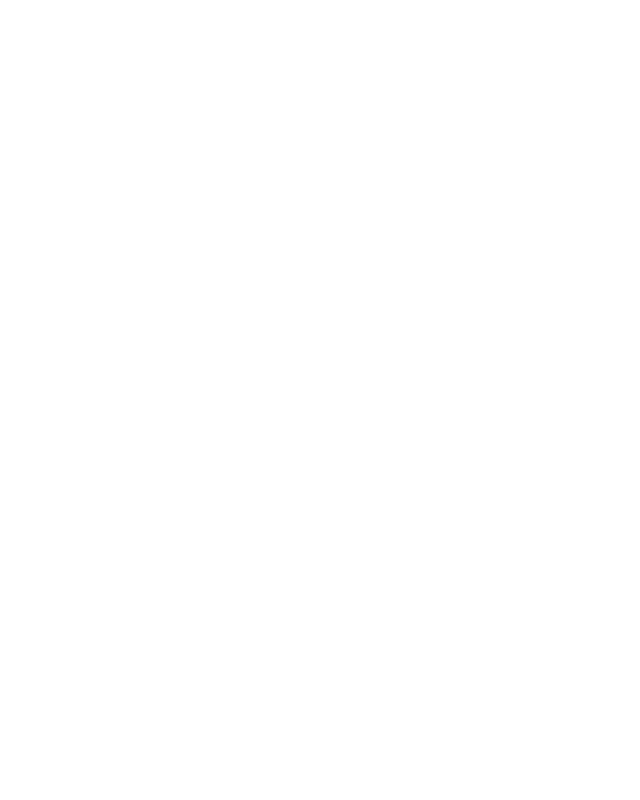
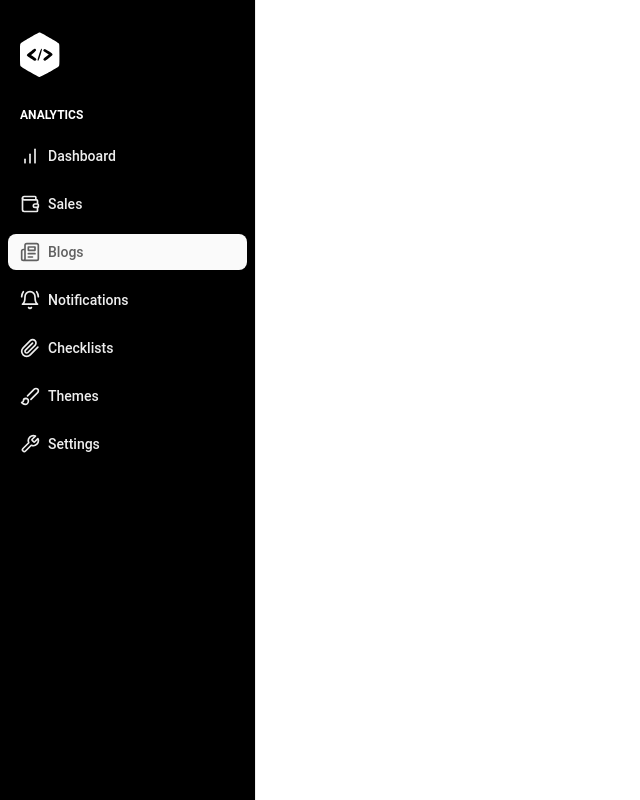
Before and after one commit to anish3333/mlsccoherence_git-push--f, a React (Vite) app in the folder client/: page /blogs in a window 1280 px wide. Before the commit this address had no page. Shown: the whole page, without its empty margins (0-640 px from the left). Built offline with nearby package versions, Linux system fonts and the light colour scheme.

Commit message:
Updated sidebar

```diff
--- a/client/src/App.jsx
+++ b/client/src/App.jsx
@@ -16,6 +16,14 @@
         <Route path="/sidebar" element={<Sidebar />} />
         <Route path="/signup" element={<Signup />} />
         <Route path="/signin" element={<Signin />} />
+        <Route path="/dashboard" element={<Sidebar />} />
+        <Route path="/checklists" element={<Sidebar />} />
+        <Route path="/settings" element={<Sidebar />} />
+        <Route path="/sales" element={<Sidebar />} />
+        <Route path="/blogs" element={<Sidebar />} />
+        <Route path="/notifications" element={<Sidebar />} />
+        <Route path="/themes" element={<Sidebar />} />
+
 
       </Routes>
     </>
--- a/client/src/components/Sidebar/Sidebar.jsx
+++ b/client/src/components/Sidebar/Sidebar.jsx
@@ -1,10 +1,49 @@
 import React from 'react'
 import { BarChart, Wallet, Newspaper, BellRing, Paperclip, Brush, Wrench } from 'lucide-react'
+import { NavLink, Link } from 'react-router-dom'
+
+const navItems = [
+    {
+        name: 'Dashboard',
+        icon: BarChart,
+        to: '/dashboard',
+    },
+    {
+        name: 'Sales',
+        icon: Wallet,
+        to: '/sales',
+    },
+    {
+        name: 'Blogs',
+        icon: Newspaper,
+        to: '/blogs',
+    },
+    {
+        name: 'Notifications',
+        icon: BellRing,
+        to: '/notifications',
+    },
+    {
+        name: 'Checklists',
+        icon: Paperclip,
+        to: '/checklists',
+    },
+    {
+        name: 'Themes',
+        icon: Brush,
+        to: '/themes',
+    },
+    {
+        name: 'Settings',
+        icon: Wrench,
+        to: '/settings',
+    }
+]
 
 export default function Sidebar() {
     return (
         <aside className="flex h-screen w-64 flex-col overflow-y-auto border-r bg-black px-5 py-8">
-            <a href="#">
+            <Link to="#">
                 <svg
                     width="40"
                     height="46"
@@ -17,67 +56,31 @@
                         fill="white"
                     />
                 </svg>
-            </a>
+            </Link>
             <div className="mt-6 flex flex-1 flex-col justify-between">
                 <nav className="-mx-3 space-y-6 ">
                     <div className="space-y-3 ">
                         <label className="px-3 text-xs font-semibold uppercase text-white">analytics</label>
-                        <a
-                            className="flex transform items-center rounded-lg px-3 py-2 text-gray-200 transition-colors duration-300 hover:bg-gray-50 hover:text-gray-700"
-                            href="#"
-                        >
-                            <BarChart className="h-5 w-5" aria-hidden="true" />
-                            <span className="mx-2 text-sm font-medium">Dashboard</span>
-                        </a>
-                        <a
-                            className="flex transform items-center rounded-lg px-3 py-2 text-gray-200 transition-colors duration-300 hover:bg-gray-100 hover:text-gray-700"
-                            href="#"
-                        >
-                            <Wallet className="h-5 w-5" aria-hidden="true" />
-                            <span className="mx-2 text-sm font-medium">Sales</span>
-                        </a>
-                    </div>
-                    <div className="space-y-3 ">
-                        <label className="px-3 text-xs font-semibold uppercase text-white">content</label>
-                        <a
-                            className="flex transform items-center rounded-lg px-3 py-2 text-gray-200 transition-colors duration-300 hover:bg-gray-100 hover:text-gray-700"
-                            href="#"
-                        >
-                            <Newspaper className="h-5 w-5" aria-hidden="true" />
-                            <span className="mx-2 text-sm font-medium">Blogs</span>
-                        </a>
-                        <a
-                            className="flex transform items-center rounded-lg px-3 py-2 text-gray-200 transition-colors duration-300 hover:bg-gray-100 hover:text-gray-700"
-                            href="#"
-                        >
-                            <BellRing className="h-5 w-5" aria-hidden="true" />
-                            <span className="mx-2 text-sm font-medium">Notifications</span>
-                        </a>
-                        <a
-                            className="flex transform items-center rounded-lg px-3 py-2 text-gray-200 transition-colors duration-300 hover:bg-gray-100 hover:text-gray-700"
-                            href="#"
-                        >
-                            <Paperclip className="h-5 w-5" aria-hidden="true" />
-                            <span className="mx-2 text-sm font-medium">Checklists</span>
-                        </a>
-                    </div>
+                        {
+                            navItems.map((item, idx) => (
+                                <NavLink
+                                    className={({ isActive }) => {
+                                        return (`flex transform items-center rounded-lg px-3 py-2 text-gray-200 transition-colors duration-300 hover:bg-gray-50 hover:text-gray-700`
+                                            + ((isActive) ? ' text-gray-700 bg-gray-50 ' : '  ')
+                                        )
+                                    }}
+                                    to={item.to}
+                                    key={idx}
+                                >
+                                    {/* <BarChart className="h-5 w-5" aria-hidden="true" /> */}
+                                    <item.icon className="h-5 w-5" aria-hidden="true" />
+                                    <span className="mx-2 text-sm font-medium">
+                                        {item.name}
+                                    </span>
+                                </NavLink>
+                            ))
+                        }
 
-                    <div className="space-y-3 ">
-                        <label className="px-3 text-xs font-semibold uppercase text-white">Customization</label>
-                        <a
-                            className="flex transform items-center rounded-lg px-3 py-2 text-gray-200 transition-colors duration-300 hover:bg-gray-100 hover:text-gray-700"
-                            href="#"
-                        >
-                            <Brush className="h-5 w-5" aria-hidden="true" />
-                            <span className="mx-2 text-sm font-medium">Themes</span>
-                        </a>
-                        <a
-                            className="flex transform items-center rounded-lg px-3 py-2 text-gray-200 transition-colors duration-300 hover:bg-gray-100 hover:text-gray-700"
-                            href="#"
-                        >
-                            <Wrench className="h-5 w-5" aria-hidden="true" />
-                            <span className="mx-2 text-sm font-medium">Setting</span>
-                        </a>
                     </div>
                 </nav>
             </div>
@@ -103,7 +106,7 @@
 //                 <div class="h-full px-3 py-4 overflow-y-auto bg-gray-50 dark:bg-gray-800">
 //                     <ul class="space-y-2 font-medium">
 //                         <li>
-//                             <a href="#" class="flex items-center p-2 text-gray-900 rounded-lg dark:text-white hover:bg-gray-100 dark:hover:bg-gray-700 group">
+//                             <a to="#" class="flex items-center p-2 text-gray-900 rounded-lg dark:text-white hover:bg-gray-100 dark:hover:bg-gray-700 group">
 //                                 <svg class="w-5 h-5 text-gray-500 transition duration-75 dark:text-gray-400 group-hover:text-gray-900 dark:group-hover:text-white" aria-hidden="true" xmlns="http://www.w3.org/2000/svg" fill="currentColor" viewBox="0 0 22 21">
 //                                     <path d="M16.975 11H10V4.025a1 1 0 0 0-1.066-.998 8.5 8.5 0 1 0 9.039 9.039.999.999 0 0 0-1-1.066h.002Z" />
 //                                     <path d="M12.5 0c-.157 0-.311.01-.565.027A1 1 0 0 0 11 1.02V10h8.975a1 1 0 0 0 1-.935c.013-.188.028-.374.028-.565A8.51 8.51 0 0 0 12.5 0Z" />
@@ -112,7 +115,7 @@
 //                             </a>
 //                         </li>
 //                         <li>
-//                             <a href="#" class="flex items-center p-2 text-gray-900 rounded-lg dark:text-white hover:bg-gray-100 dark:hover:bg-gray-700 group">
+//                             <a to="#" class="flex items-center p-2 text-gray-900 rounded-lg dark:text-white hover:bg-gray-100 dark:hover:bg-gray-700 group">
 //                                 <svg class="flex-shrink-0 w-5 h-5 text-gray-500 transition duration-75 dark:text-gray-400 group-hover:text-gray-900 dark:group-hover:text-white" aria-hidden="true" xmlns="http://www.w3.org/2000/svg" fill="currentColor" viewBox="0 0 18 18">
 //                                     <path d="M6.143 0H1.857A1.857 1.857 0 0 0 0 1.857v4.286C0 7.169.831 8 1.857 8h4.286A1.857 1.857 0 0 0 8 6.143V1.857A1.857 1.857 0 0 0 6.143 0Zm10 0h-4.286A1.857 1.857 0 0 0 10 1.857v4.286C10 7.169 10.831 8 11.857 8h4.286A1.857 1.857 0 0 0 18 6.143V1.857A1.857 1.857 0 0 0 16.143 0Zm-10 10H1.857A1.857 1.857 0 0 0 0 11.857v4.286C0 17.169.831 18 1.857 18h4.286A1.857 1.857 0 0 0 8 16.143v-4.286A1.857 1.857 0 0 0 6.143 10Zm10 0h-4.286A1.857 1.857 0 0 0 10 11.857v4.286c0 1.026.831 1.857 1.857 1.857h4.286A1.857 1.857 0 0 0 18 16.143v-4.286A1.857 1.857 0 0 0 16.143 10Z" />
 //                                 </svg>
@@ -121,7 +124,7 @@
 //                             </a>
 //                         </li>
 //                         <li>
-//                             <a href="#" class="flex items-center p-2 text-gray-900 rounded-lg dark:text-white hover:bg-gray-100 dark:hover:bg-gray-700 group">
+//                             <a to="#" class="flex items-center p-2 text-gray-900 rounded-lg dark:text-white hover:bg-gray-100 dark:hover:bg-gray-700 group">
 //                                 <svg class="flex-shrink-0 w-5 h-5 text-gray-500 transition duration-75 dark:text-gray-400 group-hover:text-gray-900 dark:group-hover:text-white" aria-hidden="true" xmlns="http://www.w3.org/2000/svg" fill="currentColor" viewBox="0 0 20 20">
 //                                     <path d="m17.418 3.623-.018-.008a6.713 6.713 0 0 0-2.4-.569V2h1a1 1 0 1 0 0-2h-2a1 1 0 0 0-1 1v2H9.89A6.977 6.977 0 0 1 12 8v5h-2V8A5 5 0 1 0 0 8v6a1 1 0 0 0 1 1h8v4a1 1 0 0 0 1 1h2a1 1 0 0 0 1-1v-4h6a1 1 0 0 0 1-1V8a5 5 0 0 0-2.582-4.377ZM6 12H4a1 1 0 0 1 0-2h2a1 1 0 0 1 0 2Z" />
 //                                 </svg>
@@ -130,7 +133,7 @@
 //                             </a>
 //                         </li>
 //                         <li>
-//                             <a href="#" class="flex items-center p-2 text-gray-900 rounded-lg dark:text-white hover:bg-gray-100 dark:hover:bg-gray-700 group">
+//                             <a to="#" class="flex items-center p-2 text-gray-900 rounded-lg dark:text-white hover:bg-gray-100 dark:hover:bg-gray-700 group">
 //                                 <svg class="flex-shrink-0 w-5 h-5 text-gray-500 transition duration-75 dark:text-gray-400 group-hover:text-gray-900 dark:group-hover:text-white" aria-hidden="true" xmlns="http://www.w3.org/2000/svg" fill="currentColor" viewBox="0 0 20 18">
 //                                     <path d="M14 2a3.963 3.963 0 0 0-1.4.267 6.439 6.439 0 0 1-1.331 6.638A4 4 0 1 0 14 2Zm1 9h-1.264A6.957 6.957 0 0 1 15 15v2a2.97 2.97 0 0 1-.184 1H19a1 1 0 0 0 1-1v-1a5.006 5.006 0 0 0-5-5ZM6.5 9a4.5 4.5 0 1 0 0-9 4.5 4.5 0 0 0 0 9ZM8 10H5a5.006 5.006 0 0 0-5 5v2a1 1 0 0 0 1 1h11a1 1 0 0 0 1-1v-2a5.006 5.006 0 0 0-5-5Z" />
 //                                 </svg>
@@ -138,7 +141,7 @@
 //                             </a>
 //                         </li>
 //                         <li>
-//                             <a href="#" class="flex items-center p-2 text-gray-900 rounded-lg dark:text-white hover:bg-gray-100 dark:hover:bg-gray-700 group">
+//                             <a to="#" class="flex items-center p-2 text-gray-900 rounded-lg dark:text-white hover:bg-gray-100 dark:hover:bg-gray-700 group">
 //                                 <svg class="flex-shrink-0 w-5 h-5 text-gray-500 transition duration-75 dark:text-gray-400 group-hover:text-gray-900 dark:group-hover:text-white" aria-hidden="true" xmlns="http://www.w3.org/2000/svg" fill="currentColor" viewBox="0 0 18 20">
 //                                     <path d="M17 5.923A1 1 0 0 0 16 5h-3V4a4 4 0 1 0-8 0v1H2a1 1 0 0 0-1 .923L.086 17.846A2 2 0 0 0 2.08 20h13.84a2 2 0 0 0 1.994-2.153L17 5.923ZM7 9a1 1 0 0 1-2 0V7h2v2Zm0-5a2 2 0 1 1 4 0v1H7V4Zm6 5a1 1 0 1 1-2 0V7h2v2Z" />
 //                                 </svg>
@@ -146,7 +149,7 @@
 //                             </a>
 //                         </li>
 //                         <li>
-//                             <a href="#" class="flex items-center p-2 text-gray-900 rounded-lg dark:text-white hover:bg-gray-100 dark:hover:bg-gray-700 group">
+//                             <a to="#" class="flex items-center p-2 text-gray-900 rounded-lg dark:text-white hover:bg-gray-100 dark:hover:bg-gray-700 group">
 //                                 <svg class="flex-shrink-0 w-5 h-5 text-gray-500 transition duration-75 dark:text-gray-400 group-hover:text-gray-900 dark:group-hover:text-white" aria-hidden="true" xmlns="http://www.w3.org/2000/svg" fill="none" viewBox="0 0 18 16">
 //                                     <path stroke="currentColor" stroke-linecap="round" stroke-linejoin="round" stroke-width="2" d="M1 8h11m0 0L8 4m4 4-4 4m4-11h3a2 2 0 0 1 2 2v10a2 2 0 0 1-2 2h-3" />
 //                                 </svg>
@@ -154,7 +157,7 @@
 //                             </a>
 //                         </li>
 //                         <li>
-//                             <a href="#" class="flex items-center p-2 text-gray-900 rounded-lg dark:text-white hover:bg-gray-100 dark:hover:bg-gray-700 group">
+//                             <a to="#" class="flex items-center p-2 text-gray-900 rounded-lg dark:text-white hover:bg-gray-100 dark:hover:bg-gray-700 group">
 //                                 <svg class="flex-shrink-0 w-5 h-5 text-gray-500 transition duration-75 dark:text-gray-400 group-hover:text-gray-900 dark:group-hover:text-white" aria-hidden="true" xmlns="http://www.w3.org/2000/svg" fill="currentColor" viewBox="0 0 20 20">
 //                                     <path d="M5 5V.13a2.96 2.96 0 0 0-1.293.749L.879 3.707A2.96 2.96 0 0 0 .13 5H5Z" />
 //                                     <path d="M6.737 11.061a2.961 2.961 0 0 1 .81-1.515l6.117-6.116A4.839 4.839 0 0 1 16 2.141V2a1.97 1.97 0 0 0-1.933-2H7v5a2 2 0 0 1-2 2H0v11a1.969 1.969 0 0 0 1.933 2h12.134A1.97 1.97 0 0 0 16 18v-3.093l-1.546 1.546c-.413.413-.94.695-1.513.81l-3.4.679a2.947 2.947 0 0 1-1.85-.227 2.96 2.96 0 0 1-1.635-3.257l.681-3.397Z" />
```
